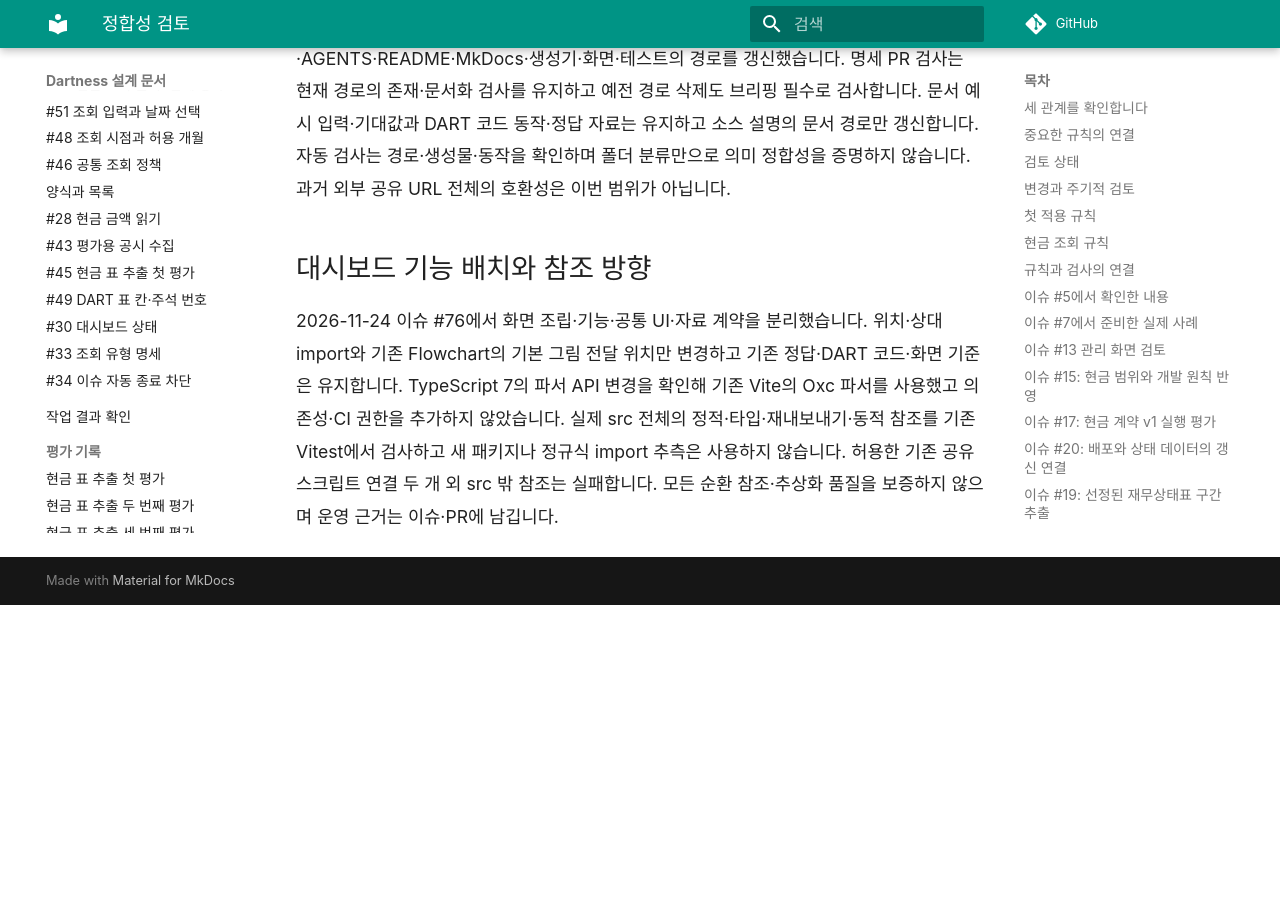
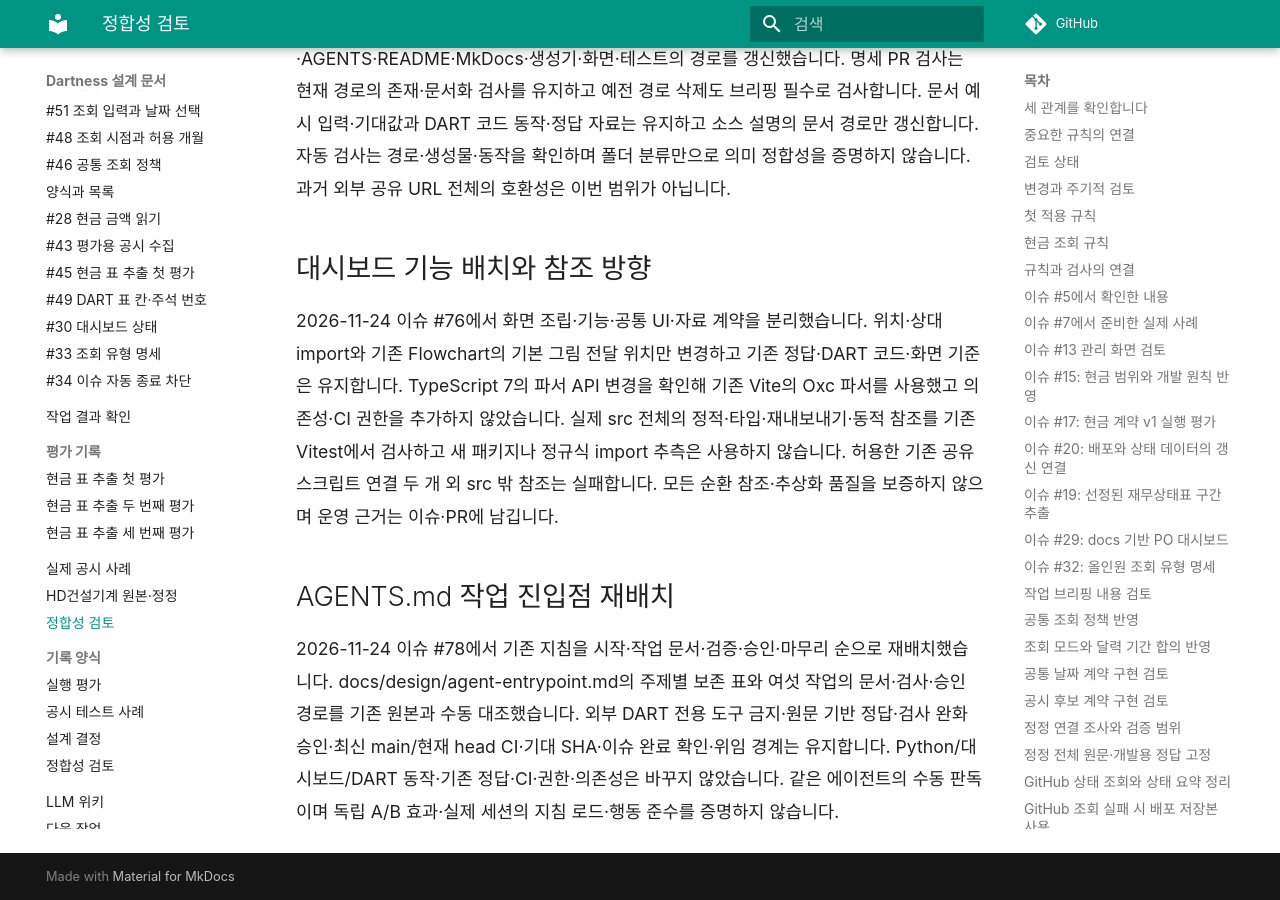
Before and after one commit to YUJAEYUN/Dartness, an MkDocs documentation site: the page built from docs/consistency.md, in a window 1280 px wide and 900 px high, scrolled down 12908 px. Built offline with MkDocs 1.6.1 and Material for MkDocs 9.7.7, drawn with Linux system fonts in a browser that asks for light colours; comment, search, counter and statistics services are not loaded; before the commit the page ends 13513 px from its top, so only the background shows below that.

Commit message:
검증 명령·지침 보존 기록·브리핑과 위키 연결

```diff
--- /dev/null
+++ b/docs/briefings/0079-agent-entrypoint.md
@@ -0,0 +1,53 @@
+---
+pr: 79
+issue: 78
+date: 2026-11-24
+stages: []
+---
+
+# AGENTS.md에서 작업 경로를 바로 찾기
+
+## 한 줄 요약
+
+기존 제약을 유지하면서 작업 시작·문서 안내·검증·승인·마무리 순서로 AGENTS.md를 재구성했습니다.
+
+## 지도에서의 위치
+
+개발 에이전트의 작업 진입점 개선입니다. DART 처리 단계와 위임 권한은 바뀌지 않았습니다.
+
+## 무엇이 달라졌나
+
+작업별 문서 표와 Python·문서·대시보드 검증 명령을 바로 찾을 수 있습니다. 상세 기준은 기존 docs로 연결하고 원문 정답·DART 도구·승인·병합 제약은 유지했습니다. 기존 지침의 보존 위치와 대표 작업 여섯 개의 경로를 문서로 대조했습니다.
+
+## 누가 무엇을 정했나
+
+**사용자가 정한 것**
+
+- AGENTS.md를 모든 절차를 쌓는 문서보다 필요한 문서·검증·승인 경로로 안내하는 진입점으로 개선합니다.
+- 기존 제약을 빠뜨리지 않고 효과를 구분해 검토합니다.
+
+**구현 중 에이전트가 정한 것**
+
+- 새로운 Skill·Hook·하위 AGENTS 파일 대신 기존 가이드와 위키를 재사용했습니다.
+- 줄 수 목표는 두지 않고 기존 지침 묶음별 보존 대조를 남겼습니다.
+- 여섯 작업의 경로는 같은 에이전트가 수동 판독했고 독립 실행 성능 측정으로 표현하지 않았습니다.
+
+## 확인해 주세요
+
+추가 결정은 없습니다. 위임 정책·기존 정답·CI·권한을 바꾸지 않았습니다. 독립 에이전트 A/B 실험은 별도 작업이며 이번에 수행하지 않았습니다.
+
+## 확인한 것과 못 한 것
+
+| 확인한 것 | 못 한 것 |
+|---|---|
+| 기존 지침의 보존 위치와 문서 연결 대조 | 실제 에이전트 탐색 속도·승인 누락 감소 |
+| 버그·새 조회·정답 변경·검사 완화·외부 DART 도구·문서 충돌의 경로 수동 검토 | 깨끗한 환경의 독립 A/B 실행 |
+| 기존 CLAUDE.md의 @AGENTS.md 연결 유지, 문서·생성물 검사 | 다른 컴퓨터의 Claude 세션에서 실제 로드 여부 |
+
+검사 통과는 지침 준수나 의미 정합성을 보증하지 않습니다. 최종 CI·운영 반영 근거는 이슈·PR에 남깁니다.
+
+## 근거
+
+- PR: [#79](https://github.com/YUJAEYUN/Dartness/pull/79) · 이슈: [#78](https://github.com/YUJAEYUN/Dartness/issues/78)
+- 보존 대조·여섯 사례: [작업 진입점 검토](../design/agent-entrypoint.md)
+- 기준: [위임](../guides/delegation.md), [테스트](../guides/testing.md), [DART 연동](../guides/dart-live-check.md)
--- a/docs/consistency.md
+++ b/docs/consistency.md
@@ -214,3 +214,7 @@ PDF 재무상태표 현재기 행과 원문 XBRL context의 법인·일자·연
 ## 대시보드 기능 배치와 참조 방향
 
 2026-11-24 이슈 #76에서 화면 조립·기능·공통 UI·자료 계약을 분리했습니다. 위치·상대 import와 기존 Flowchart의 기본 그림 전달 위치만 변경하고 기존 정답·DART 코드·화면 기준은 유지합니다. TypeScript 7의 파서 API 변경을 확인해 기존 Vite의 Oxc 파서를 사용했고 의존성·CI 권한을 추가하지 않았습니다. 실제 src 전체의 정적·타입·재내보내기·동적 참조를 기존 Vitest에서 검사하고 새 패키지나 정규식 import 추측은 사용하지 않습니다. 허용한 기존 공유 스크립트 연결 두 개 외 src 밖 참조는 실패합니다. 모든 순환 참조·추상화 품질을 보증하지 않으며 운영 근거는 이슈·PR에 남깁니다.
+
+## AGENTS.md 작업 진입점 재배치
+
+2026-11-24 이슈 #78에서 기존 지침을 시작·작업 문서·검증·승인·마무리 순으로 재배치했습니다. docs/design/agent-entrypoint.md의 주제별 보존 표와 여섯 작업의 문서·검사·승인 경로를 기존 원본과 수동 대조했습니다. 외부 DART 전용 도구 금지·원문 기반 정답·검사 완화 승인·최신 main/현재 head CI·기대 SHA·이슈 완료 확인·위임 경계는 유지합니다. Python/대시보드/DART 동작·기존 정답·CI·권한·의존성은 바꾸지 않았습니다. 같은 에이전트의 수동 판독이며 독립 A/B 효과·실제 세션의 지침 로드·행동 준수를 증명하지 않습니다.
--- a/docs/design/documentation.md
+++ b/docs/design/documentation.md
@@ -85,3 +85,7 @@ GitHub Pages 게시 워크플로는 수동 실행입니다. 저장소 Settings
 관련 문서는 상대 링크로 연결하고 본문 내용을 다른 폴더에 복제하지 않습니다. 새 폴더는 역할이 다른 문서 묶음이 생겼을 때 추가하며 문서 하나마다 폴더를 만들지 않습니다. Python·대시보드 기능별 폴더 정리는 후속으로 분리합니다. 문서를 옮길 때 링크·탐색·생성기 입력·명세 변경 검사 경로를 함께 바꾸고 생성 파일은 원본에서 다시 만듭니다.
 
 참고: [Python Packaging](https://packaging.python.org/en/latest/discussions/src-layout-vs-flat-layout/), [Bulletproof React](https://github.com/alan2207/bulletproof-react/blob/master/docs/project-structure.md), [Diátaxis](https://diataxis.fr/). 이 자료들의 전체 구조나 도구를 그대로 도입하지 않습니다.
+
+## 에이전트 지침의 진입점
+
+AGENTS.md는 시작·작업별 문서·검증·승인·마무리를 안내합니다. 상세 절차와 정책은 기존 원본에 남기고 [지침 보존 대조와 대표 작업 경로](agent-entrypoint.md)로 누락을 검토합니다. 파일 자체가 실행기나 권한 장치인 것은 아니며 줄 수나 링크 검사만으로 에이전트 효과를 판단하지 않습니다.
--- a/docs/work-state.md
+++ b/docs/work-state.md
@@ -33,7 +33,7 @@ main에 다음 기능이 있습니다.
 ## 다음에 정할 것
 
 - 대시보드는 기능별 폴더와 참조 경계를 [배치 기준](design/dashboard-structure.md)에 따라 정리했습니다(이슈 #76). Python 모듈은 확장 필요가 나타날 때 세분화합니다.
-- 사용자가 첨부한 AGENTS.md 운영 트렌드 글을 현재 설정·위키·검사와 비교해 검토합니다. 검토만으로 규칙을 바꾸지 않습니다.
+- AGENTS.md를 작업 진입점으로 재배치하고 기존 지침 보존·여섯 작업 경로를 [대조](design/agent-entrypoint.md)했습니다(이슈 #78). 위임 권한은 유지하며 독립 에이전트 A/B 효과는 미측정입니다.
 
 - 작업 결과 기록을 실제 작업에서 사용하고, 누락되거나 반복되는 실패가 생기면 필요한 항목·검사를 보강합니다. 아직 성공률·개입 시간·자동 승인 효과를 측정했다고 해석하지 않습니다.
 
--- a/mkdocs.yml
+++ b/mkdocs.yml
@@ -63,6 +63,7 @@ nav:
       - CI와 브랜치 설정: guides/ci.md
       - 개발 작업 흐름: guides/development-workflow.md
   - 작업 브리핑:
+      - "#79 에이전트 작업 진입점": briefings/0079-agent-entrypoint.md
       - "#77 대시보드 기능별 폴더": briefings/0077-dashboard-features.md
       - "#75 문서 폴더 정리": briefings/0075-docs-layout.md
       - "#70 최신 GitHub 상태 확인": briefings/0070-dashboard-live-state.md
```
Also changed, not shown: AGENTS.md (+3 -2 lines), docs/briefings/index.md (+1 -0 lines), 1 other file.
